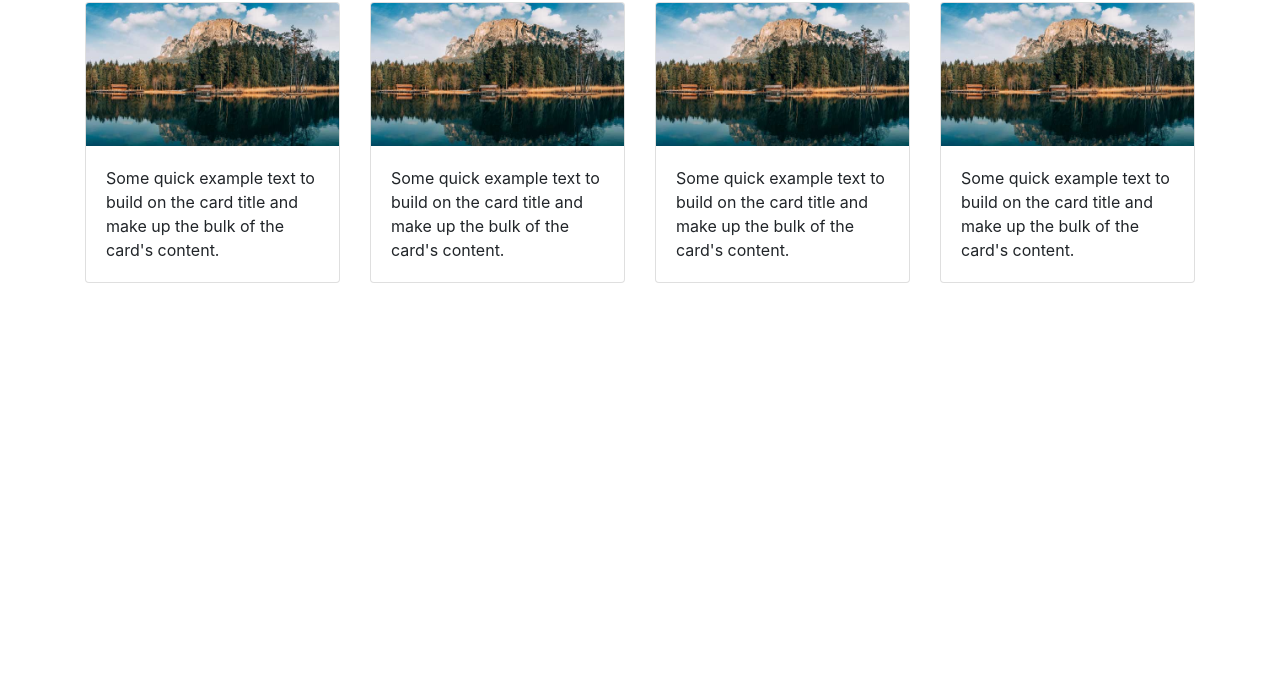
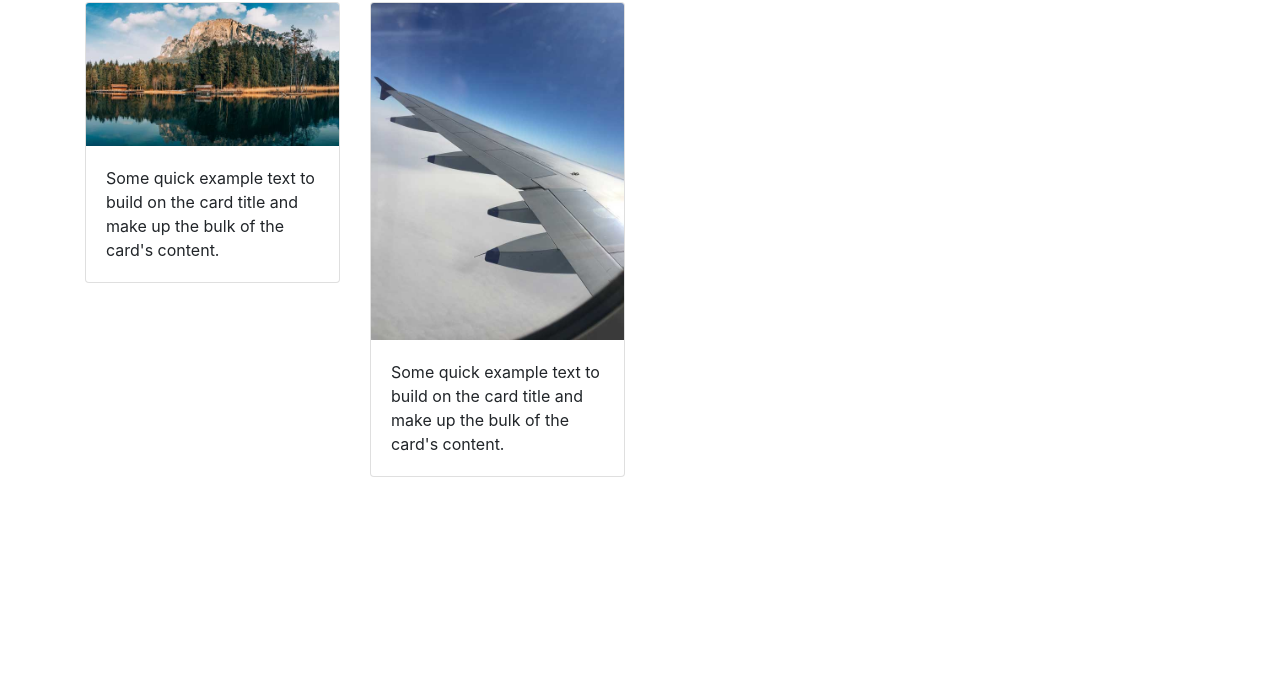
Before and after one commit to novakvova/htmlCSSJS32ns14, a website: page gallery.html in a window 1280 px wide. Shown: the part 126-800 px from the top of the page. Drawn offline with nearby package versions, Linux system fonts and the light colour scheme.

Commit message:
Add new image

```diff
--- a/gallery.html
+++ b/gallery.html
@@ -55,8 +55,8 @@
 
             <div class="col-md-4 col-lg-3">
                 <div class="card" class="w-auto p-3">
-                    <a class="" href="images/1.jpg" data-lightbox="example-set" data-title="Привіт усім друзям">
-                        <img class="card-img-top" src="images/1s.jpg" alt="Фото Семена">
+                    <a class="" href="images/2.jpg" data-lightbox="example-set" data-title="Привіт усім друзям">
+                        <img class="card-img-top" src="images/2s.jpg" alt="Фото Семена">
                     </a>
                     <div class="card-body">
                         <p class="card-text">Some quick example text to build on the card title and make up the bulk of
@@ -65,25 +65,6 @@
                 </div>
             </div>
 
-            <div class="col-md-4 col-lg-3">
-                <div class="card" class="w-auto p-3">
-                    <img src="/images/1s.jpg" class="card-img-top" alt="Подружка">
-                    <div class="card-body">
-                        <p class="card-text">Some quick example text to build on the card title and make up the bulk of
-                            the card's content.</p>
-                    </div>
-                </div>
-            </div>
-
-            <div class="col-md-4 col-lg-3">
-                <div class="card" class="w-auto p-3">
-                    <img src="/images/1s.jpg" class="card-img-top" alt="Подружка">
-                    <div class="card-body">
-                        <p class="card-text">Some quick example text to build on the card title and make up the bulk of
-                            the card's content.</p>
-                    </div>
-                </div>
-            </div>
         </div>
     </div>
 
```
Also changed, not shown: images/2.jpg (added), images/2s.jpg (added).
